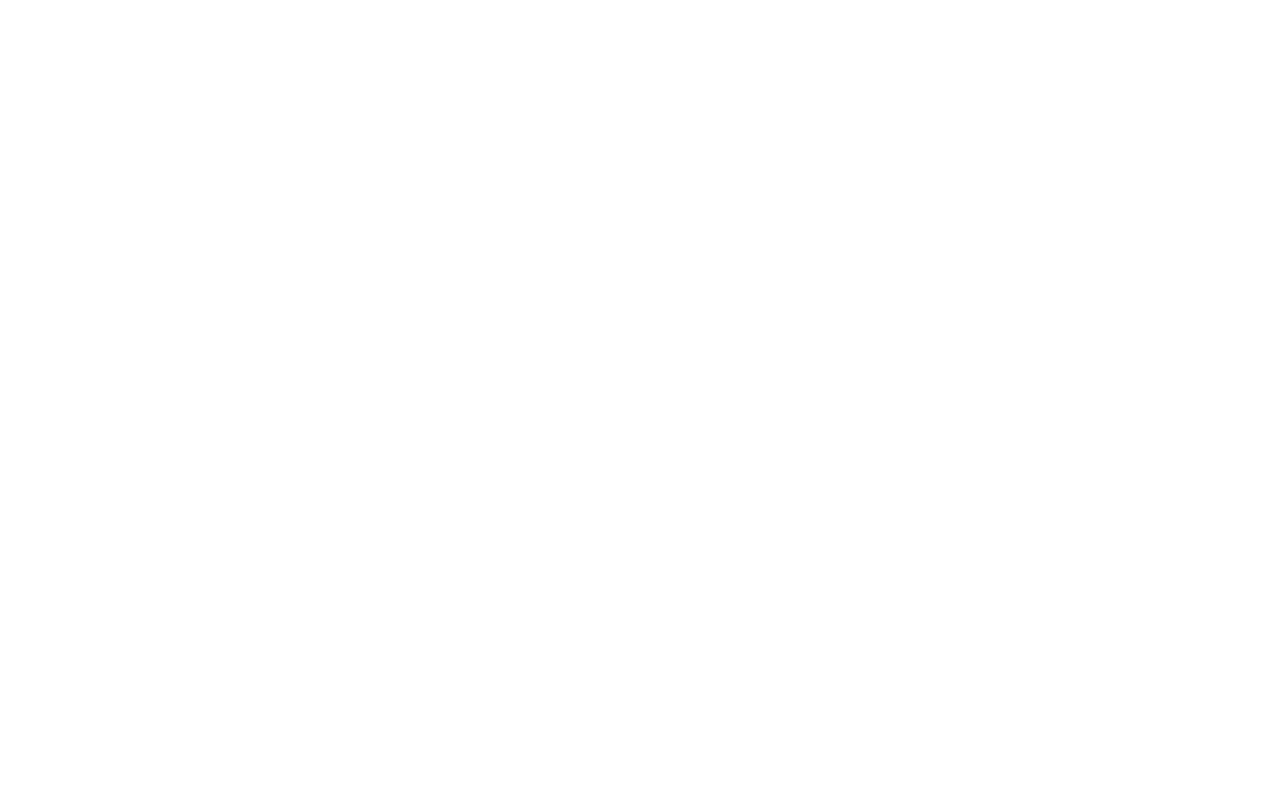
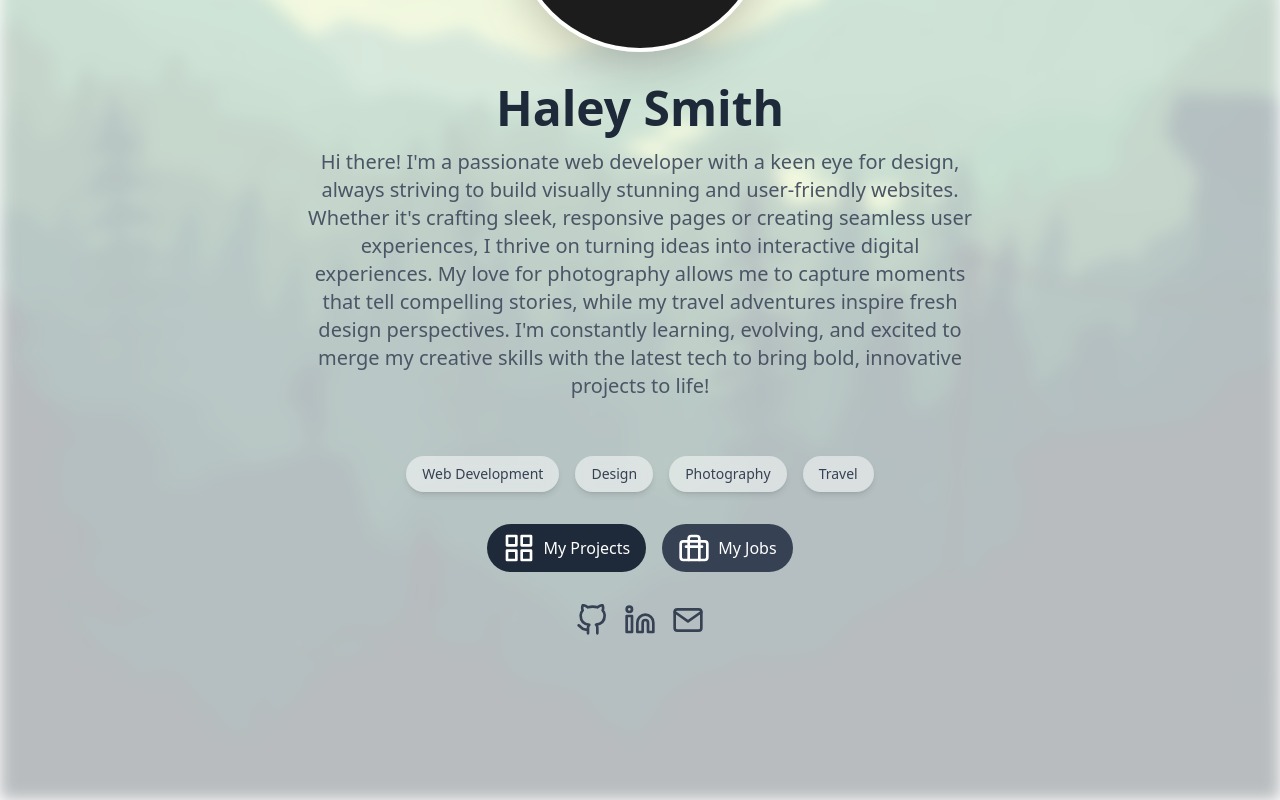
Before and after one commit to Haley477/portfolio-project, a Next.js app: page / in a window 1280 px wide. Shown: the part 368-1168 px from the top of the page. Before the commit the page ends 800 px from the top, so only its background shows below. Built offline with nearby package versions, Linux system fonts and the light colour scheme.

Commit message:
Fixing items

```diff
--- a/app/page.tsx
+++ b/app/page.tsx
@@ -21,20 +21,142 @@
     };
   }, []);
 
-  // Rest of the code remains the same...
+  // Inline SVG Icons (unchanged)
+  const icons = {
+    GitHub: (
+      <svg xmlns="http://www.w3.org/2000/svg" width="32" height="32" viewBox="0 0 24 24" fill="none" stroke="currentColor" strokeWidth="2" strokeLinecap="round" strokeLinejoin="round">
+        <path d="M9 19c-5 1.5-5-2.5-7-3m14 6v-3.87a3.37 3.37 0 0 0-.94-2.61c3.14-.35 6.44-1.54 6.44-7A5.44 5.44 0 0 0 20 4.77 5.07 5.07 0 0 0 19.91 1S18.73.65 16 2.48a13.38 13.38 0 0 0-7 0C6.27.65 5.09 1 5.09 1A5.07 5.07 0 0 0 5 4.77a5.44 5.44 0 0 0-1.5 3.78c0 5.42 3.3 6.61 6.44 7A3.37 3.37 0 0 0 9 18.13V22"/>
+      </svg>
+    ),
+    LinkedIn: (
+      <svg xmlns="http://www.w3.org/2000/svg" width="32" height="32" viewBox="0 0 24 24" fill="none" stroke="currentColor" strokeWidth="2" strokeLinecap="round" strokeLinejoin="round">
+        <path d="M16 8a6 6 0 0 1 6 6v7h-4v-7a2 2 0 0 0-2-2 2 2 0 0 0-2 2v7h-4v-7a6 6 0 0 1 6-6z"/>
+        <rect x="2" y="9" width="4" height="12"/>
+        <circle cx="4" cy="4" r="2"/>
+      </svg>
+    ),
+    Email: (
+      <svg xmlns="http://www.w3.org/2000/svg" width="32" height="32" viewBox="0 0 24 24" fill="none" stroke="currentColor" strokeWidth="2" strokeLinecap="round" strokeLinejoin="round">
+        <path d="M4 4h16c1.1 0 2 .9 2 2v12c0 1.1-.9 2-2 2H4c-1.1 0-2-.9-2-2V6c0-1.1.9-2 2-2z"/>
+        <polyline points="22,6 12,13 2,6"/>
+      </svg>
+    ),
+    Projects: (
+      <svg xmlns="http://www.w3.org/2000/svg" width="32" height="32" viewBox="0 0 24 24" fill="none" stroke="currentColor" strokeWidth="2" strokeLinecap="round" strokeLinejoin="round">
+        <rect x="3" y="3" width="7" height="7"/>
+        <rect x="14" y="3" width="7" height="7"/>
+        <rect x="3" y="14" width="7" height="7"/>
+        <rect x="14" y="14" width="7" height="7"/>
+      </svg>
+    ),
+    Jobs: (
+      <svg xmlns="http://www.w3.org/2000/svg" width="32" height="32" viewBox="0 0 24 24" fill="none" stroke="currentColor" strokeWidth="2" strokeLinecap="round" strokeLinejoin="round">
+        <rect x="2" y="7" width="20" height="14" rx="2" ry="2"/>
+        <path d="M16 21V5a2 2 0 0 0-2-2h-4a2 2 0 0 0-2 2v16"/>
+        <line x1="6" y1="11" x2="18" y2="11"/>
+      </svg>
+    )
+  };
+
+  // Prevent hydration mismatch by conditionally rendering transform
+  const parallaxStyle = isClient
+    ? {
+        transform: `translate(${-mousePosition.x / 50}px, ${-mousePosition.y / 50}px)`,
+        transition: 'transform 0.1s ease'
+      }
+    : {};
 
   return (
     <div className="relative min-h-screen overflow-hidden">
-      {/* Previous content */}
+      {/* Parallax Background Effect with JPG */}
+      <div
+        className="absolute inset-0 pointer-events-none"
+        style={parallaxStyle}
+      >
+        <Image
+          src="/parallax_image.jpg"
+          alt="Parallax Background"
+          layout="fill"
+          objectFit="cover"
+          quality={90}
+          className="opacity-30 blur-sm"
+        />
+      </div>
+
+      <div className="relative z-10 grid grid-rows-[20px_1fr_20px] items-center justify-items-center min-h-screen p-8 pb-20 gap-16 sm:p-20">
+        <main className="flex flex-col gap-[32px] row-start-2 items-center text-center">
+          {/* Rest of the component remains unchanged */}
+          {/* Profile Picture */}
+          <div className="relative w-48 h-48 md:w-64 md:h-64 rounded-full overflow-hidden shadow-2xl border-4 border-white">
+            <Image
+              src="/profile.jpg"
+              alt="Your Profile Picture"
+              layout="fill"
+              objectFit="cover"
+              className="transition-transform duration-300 hover:scale-110"
+            />
+          </div>
+
+          {/* Personal Introduction */}
           <div className="max-w-2xl">
             <h1 className="text-3xl md:text-5xl font-bold mb-4 text-gray-800">
               Haley Smith
             </h1>
             <p className="text-lg md:text-xl text-gray-600 mb-6">
-          Hi there! I&apos;m a passionate web developer with a keen eye for design, always striving to build visually stunning and user-friendly websites. Whether it&apos;s crafting sleek, responsive pages or creating seamless user experiences, I thrive on turning ideas into interactive digital experiences. My love for photography allows me to capture moments that tell compelling stories, while my travel adventures inspire fresh design perspectives. I&apos;m constantly learning, evolving, and excited to merge my creative skills with the latest tech to bring bold, innovative projects to life!
+            Hi there! I'm a passionate web developer with a keen eye for design, always striving to build visually stunning and user-friendly websites. Whether it's crafting sleek, responsive pages or creating seamless user experiences, I thrive on turning ideas into interactive digital experiences. My love for photography allows me to capture moments that tell compelling stories, while my travel adventures inspire fresh design perspectives. I'm constantly learning, evolving, and excited to merge my creative skills with the latest tech to bring bold, innovative projects to life!
             </p>
           </div>
-      {/* Rest of the content */}
+
+          {/* Skills or Interests */}
+          <div className="flex flex-wrap justify-center gap-4">
+            {["Web Development", "Design", "Photography", "Travel"].map((skill) => (
+              <span
+                key={skill}
+                className="px-4 py-2 bg-white/50 backdrop-blur-sm rounded-full text-sm text-gray-700 shadow-md"
+              >
+                {skill}
+              </span>
+            ))}
+          </div>
+
+          {/* Projects and Jobs Links */}
+          <div className="flex gap-4 items-center">
+            <Link
+              href="/projects"
+              className="flex items-center gap-2 px-4 py-2 bg-gray-800 text-white rounded-full hover:bg-gray-700 transition-colors"
+            >
+              {icons.Projects}
+              <span>My Projects</span>
+            </Link>
+            <Link
+              href="/jobs"
+              className="flex items-center gap-2 px-4 py-2 bg-gray-700 text-white rounded-full hover:bg-gray-600 transition-colors"
+            >
+              {icons.Jobs}
+              <span>My Jobs</span>
+            </Link>
+          </div>
+
+          {/* Contact or Social Links */}
+          <div className="flex gap-4">
+            {[
+              { name: "GitHub", url: "https://github.com/haleysmith-dev", icon: icons.GitHub },
+              { name: "LinkedIn", url: "https://www.linkedin.com/in/haleysmith-dev", icon: icons.LinkedIn },
+              { name: "Email", url: "mailto:haleysmith.dev@example.com", icon: icons.Email }
+            ].map((link) => (
+              <a
+                key={link.name}
+                href={link.url}
+                target="_blank"
+                rel="noopener noreferrer"
+                className="hover:scale-110 transition-transform text-gray-700 hover:text-black"
+              >
+                {link.icon}
+              </a>
+            ))}
+          </div>
+        </main>
+      </div>
     </div>
   );
 }
```
Lines whose indentation alone changed are shown as unchanged.
